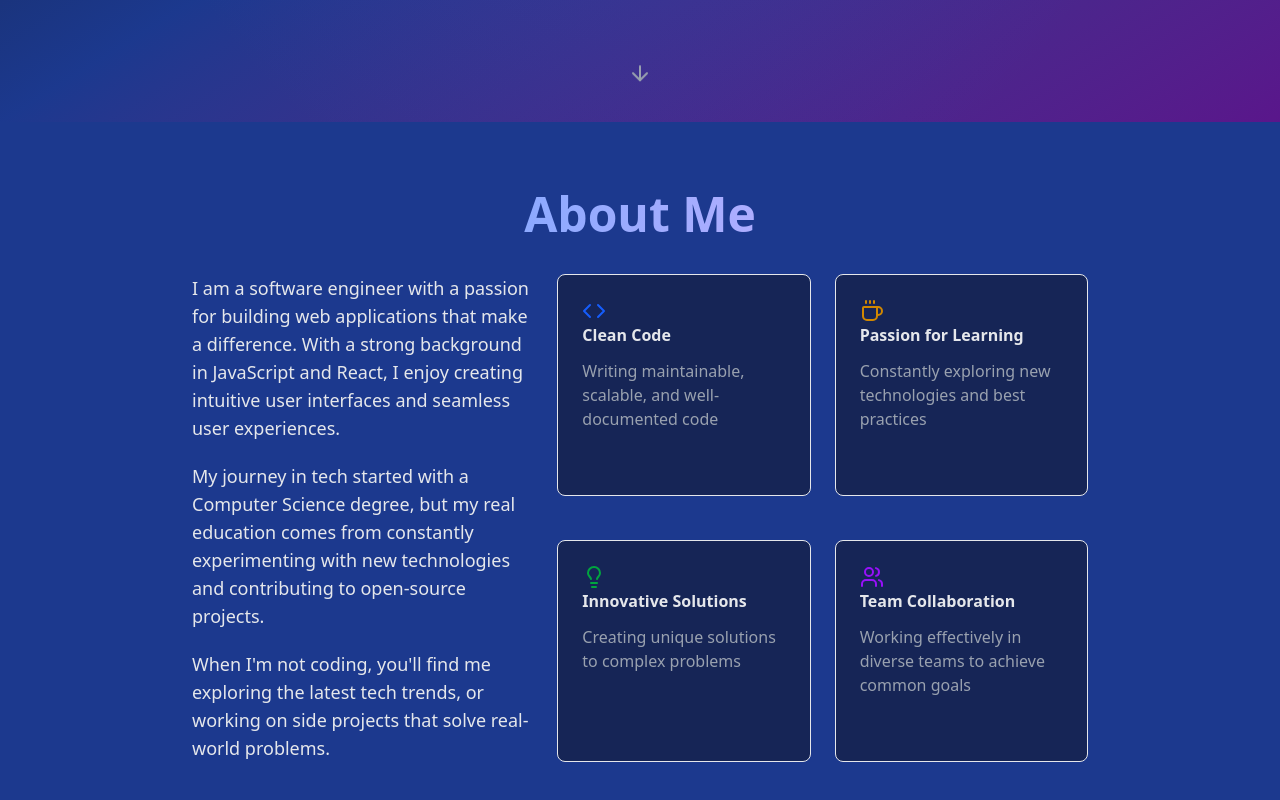
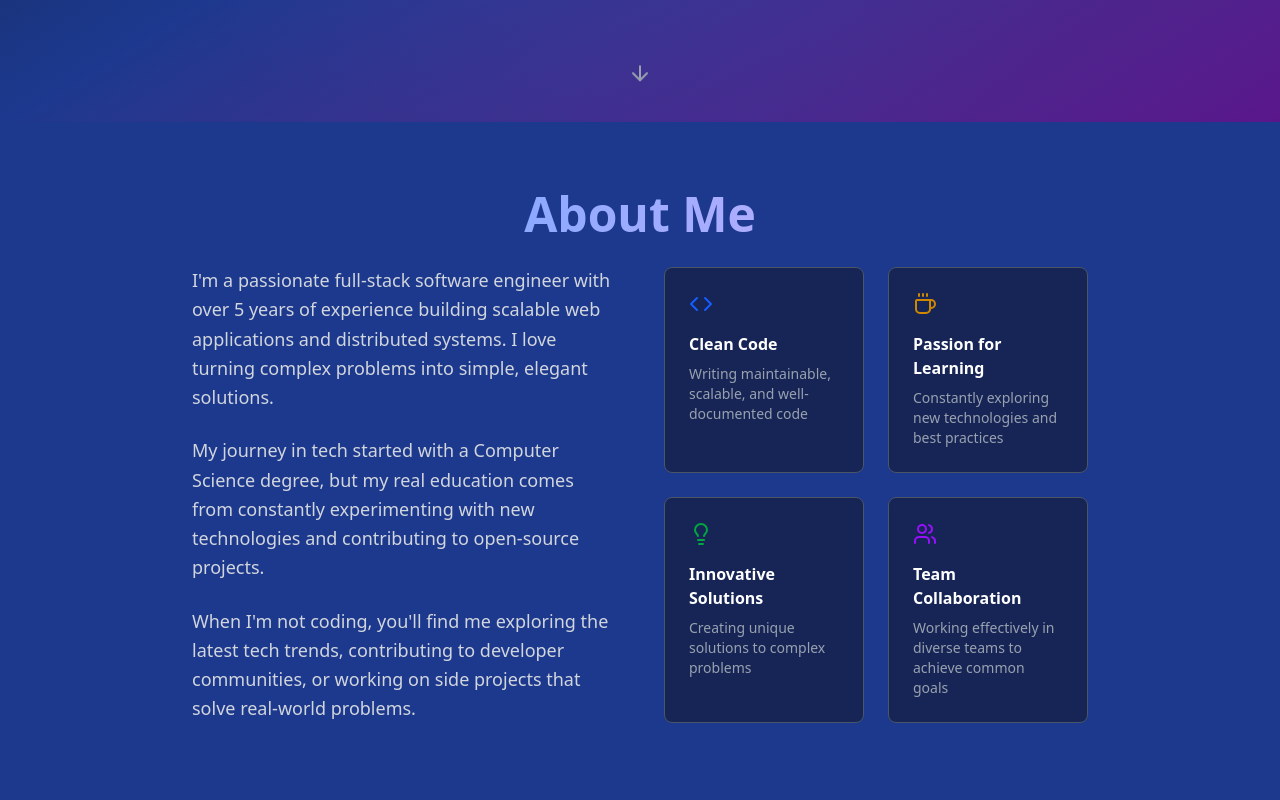
Before and after one commit to sj-cantos/Portfolio-Website, a React (Vite) app: page / in a window 1280 px wide. Shown: the part 678-1478 px from the top of the page. Built offline with nearby package versions, Linux system fonts and the light colour scheme.

Commit message:
fix: about stylings

```diff
--- a/src/About/index.tsx
+++ b/src/About/index.tsx
@@ -9,22 +9,30 @@ interface AboutData {
 }
 const aboutData: AboutData[] = [
   {
-    icon: <Code className="h-6 w-6 text-blue-600 group-hover:scale-110 transition-transform duration-300" />,
+    icon: (
+      <Code className="h-6 w-6 text-blue-600 group-hover:scale-110 transition-transform duration-300" />
+    ),
     title: "Clean Code",
     description: "Writing maintainable, scalable, and well-documented code",
   },
   {
-    icon: <Coffee className="h-6 w-6 text-yellow-600 group-hover:scale-110 transition-transform duration-300" />,
+    icon: (
+      <Coffee className="h-6 w-6 text-yellow-600 group-hover:scale-110 transition-transform duration-300" />
+    ),
     title: "Passion for Learning",
     description: "Constantly exploring new technologies and best practices",
   },
   {
-    icon: <Lightbulb className="h-6 w-6 text-green-600 group-hover:scale-110 transition-transform duration-300" />,
+    icon: (
+      <Lightbulb className="h-6 w-6 text-green-600 group-hover:scale-110 transition-transform duration-300" />
+    ),
     title: "Innovative Solutions",
     description: "Creating unique solutions to complex problems",
   },
   {
-    icon: <Users className="h-6 w-6 text-purple-600 group-hover:scale-110 transition-transform duration-300" />,
+    icon: (
+      <Users className="h-6 w-6 text-purple-600 group-hover:scale-110 transition-transform duration-300" />
+    ),
     title: "Team Collaboration",
     description: "Working effectively in diverse teams to achieve common goals",
   },
@@ -36,54 +44,55 @@ const About = () => {
   return (
     <>
       <section className="min-h-screen bg-blue-900">
-        <div className="container mx-auto px-6 py-12 text-white flex flex-col items-center">
-          <div className="max-w-4xl mx-auto">
+        <div className="container mx-auto px-4 md:px-6 py-8 md:py-12 text-white flex flex-col items-center">
+          <div ref={aboutRef} className="max-w-4xl mx-auto w-full">
             <h2
-              className={`mt-5 text-5xl font-bold mb-4 text-center bg-gradient-to-r from-blue-400 to-purple-300 text-transparent bg-clip-text
+              className={`mt-5 text-3xl md:text-5xl font-bold mb-4 text-center bg-gradient-to-r from-blue-400 to-purple-300 text-transparent bg-clip-text
                 animate-slideInLeft delay-400
                 ${aboutInView ? "animate-fadeInUp delay-400" : "opacity-0"}
               `}
             >
               About Me
             </h2>
-            <div
-              ref={aboutRef}
-              className={`flex flex-row mb-8 text-gray-200 transition-opacity duration-700
-                ${aboutInView ? "animate-slideInRight delay-400" : "opacity-0"}
-              `}
-            >
-              <div>
-                <p className="max-w-2xl text-lg mt-5 ">
-                  I am a software engineer with a passion for building web
-                  applications that make a difference. With a strong background
-                  in JavaScript and React, I enjoy creating intuitive user
-                  interfaces and seamless user experiences.
+            <div className={`mt-7 grid md:grid-cols-2 gap-12 items-center mb-16 ${aboutInView ? "animate-fadeInUp" : "opacity-0"}`}>
+              <div
+                className="animate-fadeInUp"
+                style={{ animationDelay: "0.2s" }}
+              >
+                <p className="text-lg text-gray-300 leading-relaxed mb-6 transform transition-all duration-500 hover:text-gray-200">
+                  I'm a passionate full-stack software engineer with over 5
+                  years of experience building scalable web applications and
+                  distributed systems. I love turning complex problems into
+                  simple, elegant solutions.
                 </p>
-                <p className="max-w-2xl text-lg mt-5 ">
+                <p className="text-lg text-gray-300 leading-relaxed mb-6 transform transition-all duration-500 hover:text-gray-200">
                   My journey in tech started with a Computer Science degree, but
                   my real education comes from constantly experimenting with new
                   technologies and contributing to open-source projects.
                 </p>
-                <p className="max-w-2xl text-lg mt-5 ">
+                <p className="text-lg text-gray-300 leading-relaxed transform transition-all duration-500 hover:text-gray-200">
                   When I'm not coding, you'll find me exploring the latest tech
-                  trends, or working on
+                  trends, contributing to developer communities, or working on
                   side projects that solve real-world problems.
                 </p>
               </div>
-              <div className="grid grid-cols-2 gap-6 ml-7">
-                {aboutData.map((item, index) => (
+
+              <div className="grid grid-cols-2 gap-6">
+                {aboutData.map((highlight, index) => (
                   <div
                     key={index}
-                    className={`p-6 border mt-5 bg-blue-950 rounded-lg backdrop-blur-sm transition-all duration-500 transform hover:scale-105 hover:shadow-xl group
-                      ${aboutInView ? "animate-fadeInUp" : "opacity-0"}
-                    `}
-                    style={{ animationDelay: `${0.2 + index * 0.2}s` }}
+                    className={`bg-blue-950 p-6 rounded-lg backdrop-blur-sm border border-gray-600 hover:border-gray-500/50 transition-all duration-500 transform hover:scale-105 hover:shadow-xl group ${aboutInView ? "animate-fadeInUp delay-500" : "opacity-0"}`}
+                    style={{ animationDelay: `${0.3 + index * 0.5}s` }}
                   >
-                    {item.icon}
-                    <h3 className="font-semibold mb-3 text-gray-200">
-                      {item.title}
+                    <div className="mb-4 group-hover:scale-110 transition-transform duration-300">
+                      {highlight.icon}
+                    </div>
+                    <h3 className="text-white font-semibold mb-2 group-hover:text-blue-200 transition-colors duration-300">
+                      {highlight.title}
                     </h3>
-                    <p className="text-gray-400">{item.description}</p>
+                    <p className="text-gray-400 text-sm group-hover:text-gray-300 transition-colors duration-300">
+                      {highlight.description}
+                    </p>
                   </div>
                 ))}
               </div>
```
